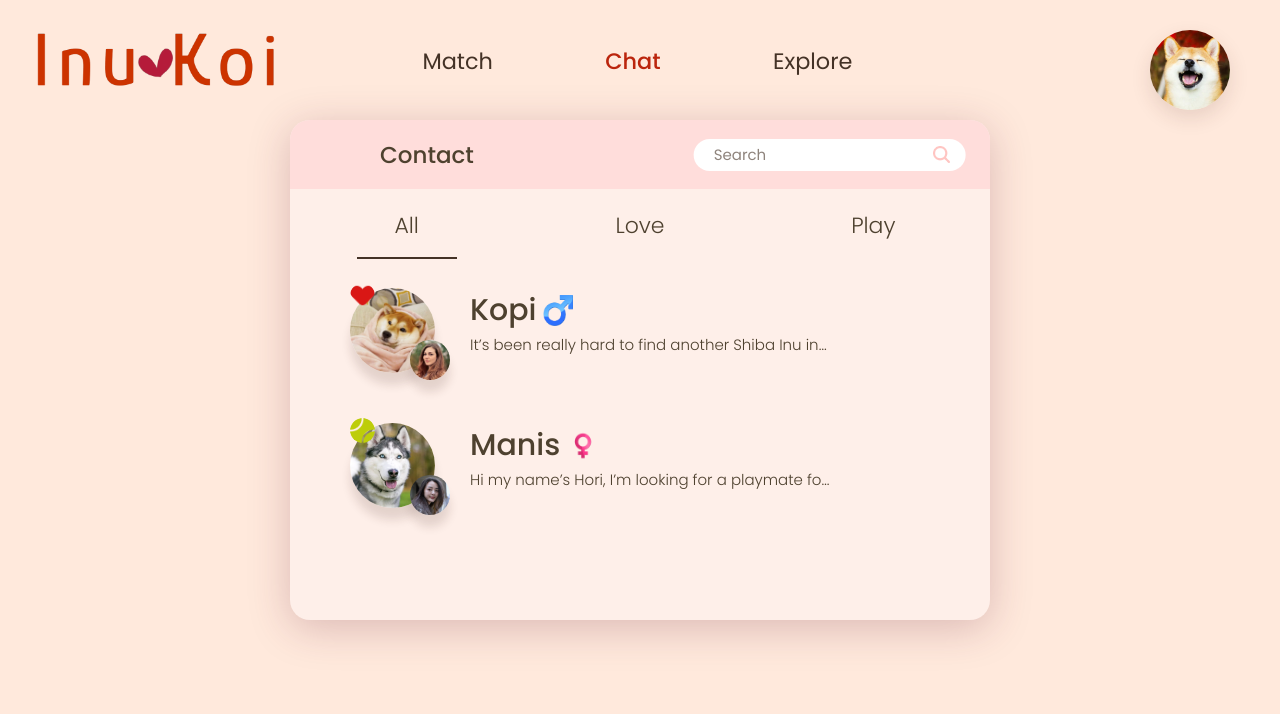
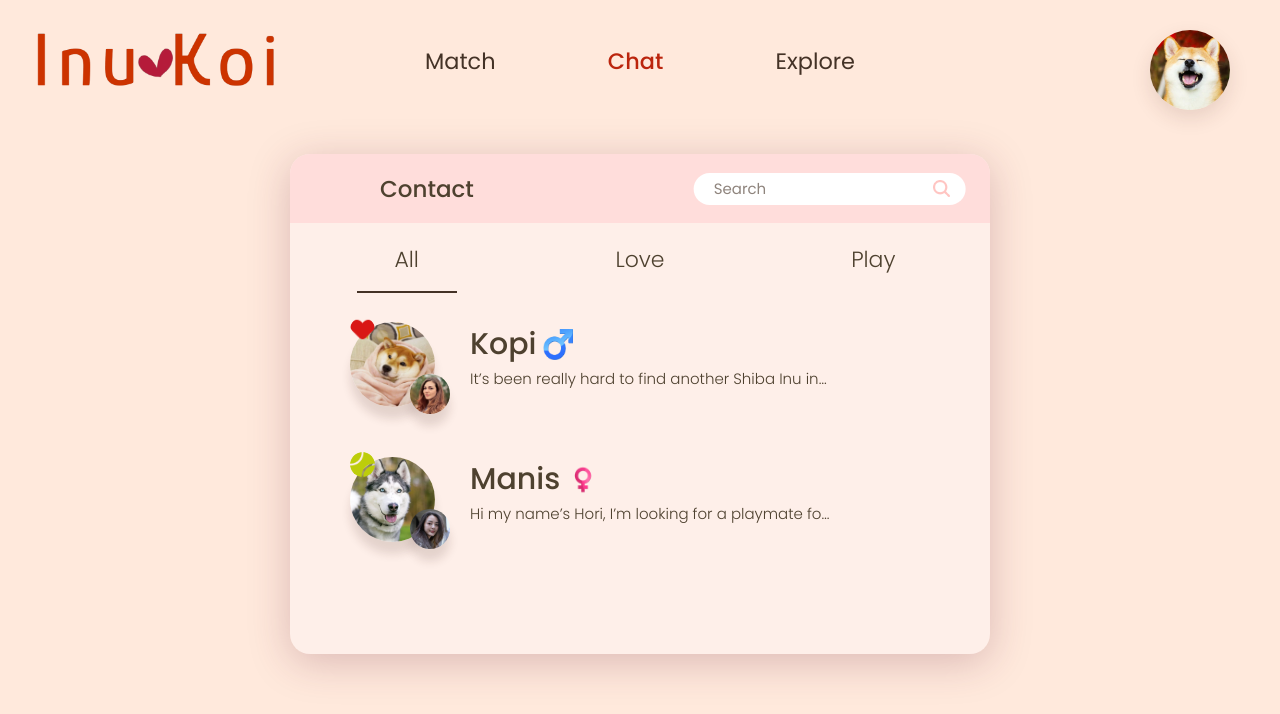
Before and after one commit to Jocelin21/InuKoi, a React (Create React App) app: page /chat in a window 1280 px wide. Shown: the top 714 px of the page. Built offline with nearby package versions, Linux system fonts and the light colour scheme; a web font is replaced by a local one.

Commit message:
center nav

```diff
--- a/src/styles/Choose.css
+++ b/src/styles/Choose.css
@@ -26,7 +26,7 @@
     height: 140vh;
     width: 300vh;
     text-align: center;
-    transform: translateY(60%);
+    transform: translateY(55%);
 }
 
 .circle2 {
--- a/src/styles/Match.css
+++ b/src/styles/Match.css
@@ -13,6 +13,7 @@ body {
 
 .header-container {
     display: flex;
+    justify-content: space-between;
     padding-top: 30px;
 }
 
@@ -20,10 +21,9 @@ body {
 .nav {
     display: flex;
     justify-content: space-between;
+    justify-self: center;
     align-items: center;
     width: 430px;
-    position: absolute;
-    left: 33%;
     transform: translate(0%, 40%);
 }
 
```
